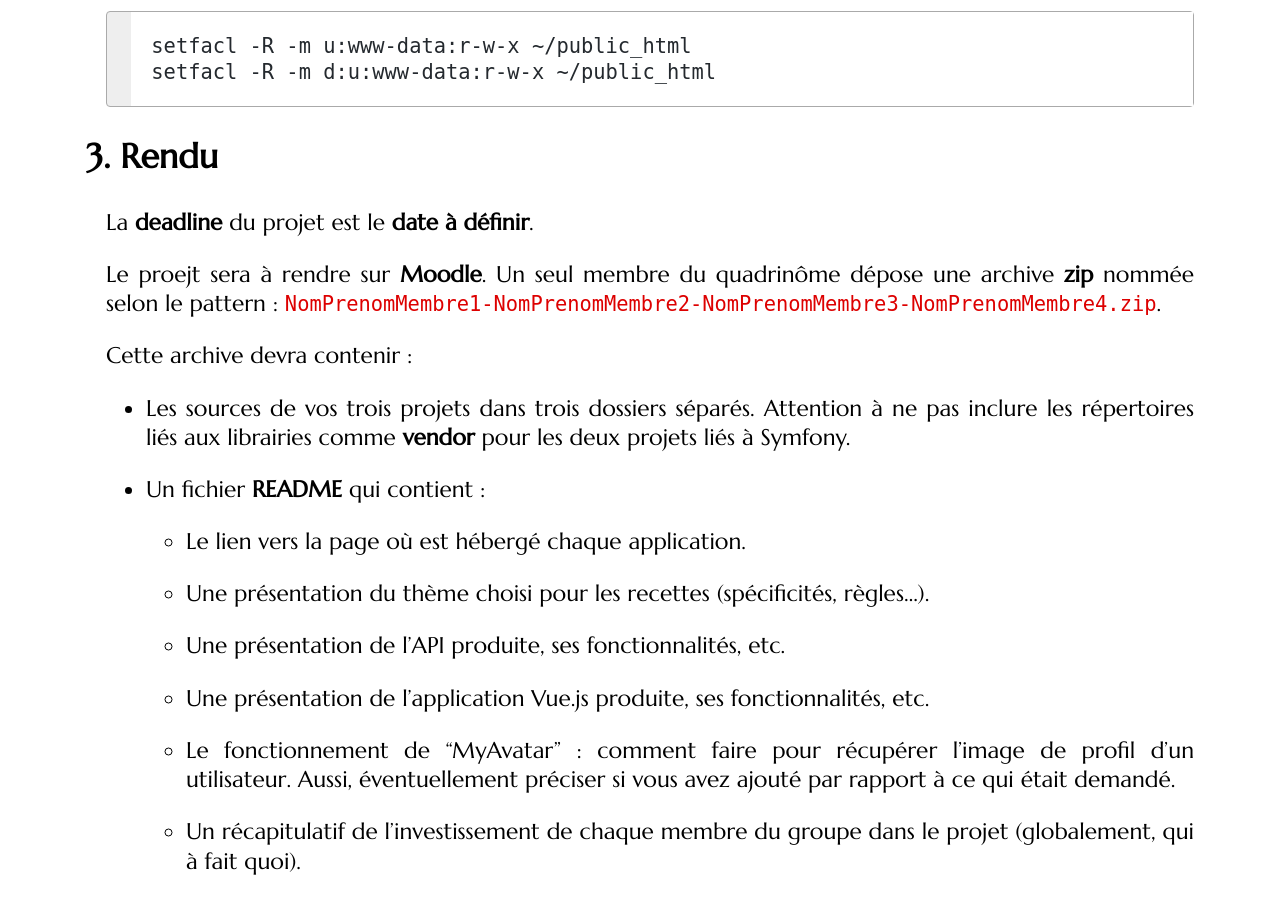
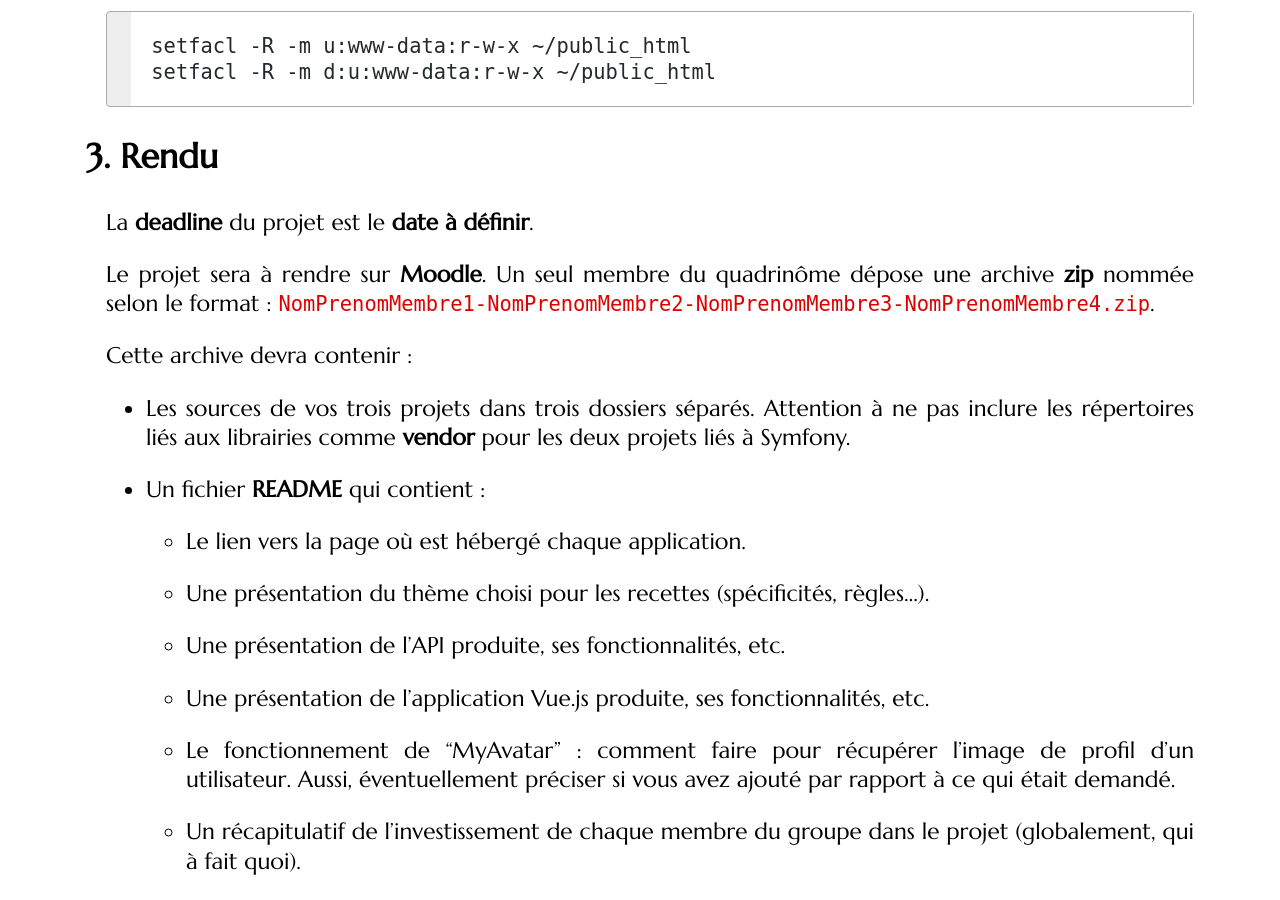
Before and after one commit to mgasquet/R5.A.05-ProgrammationAvancee-Web, a Jekyll site: the page built from tutorials/projet.md, in a window 1280 px wide and 900 px high, scrolled down 5630 px. Built offline with Jekyll 4.4.1, drawn with Linux system fonts in a browser that asks for light colours; some web fonts are replaced.

Commit message:
Update projet.md

```diff
--- a/tutorials/projet.md
+++ b/tutorials/projet.md
@@ -146,7 +146,7 @@ setfacl -R -m d:u:www-data:r-w-x ~/public_html
 
 La **deadline** du projet est le **date à définir**.
 
-Le proejt sera à rendre sur **Moodle**. Un seul membre du quadrinôme dépose une archive **zip** nommée selon le pattern : `NomPrenomMembre1-NomPrenomMembre2-NomPrenomMembre3-NomPrenomMembre4.zip`.
+Le projet sera à rendre sur **Moodle**. Un seul membre du quadrinôme dépose une archive **zip** nommée selon le format : `NomPrenomMembre1-NomPrenomMembre2-NomPrenomMembre3-NomPrenomMembre4.zip`.
 
 Cette archive devra contenir :
 
```
